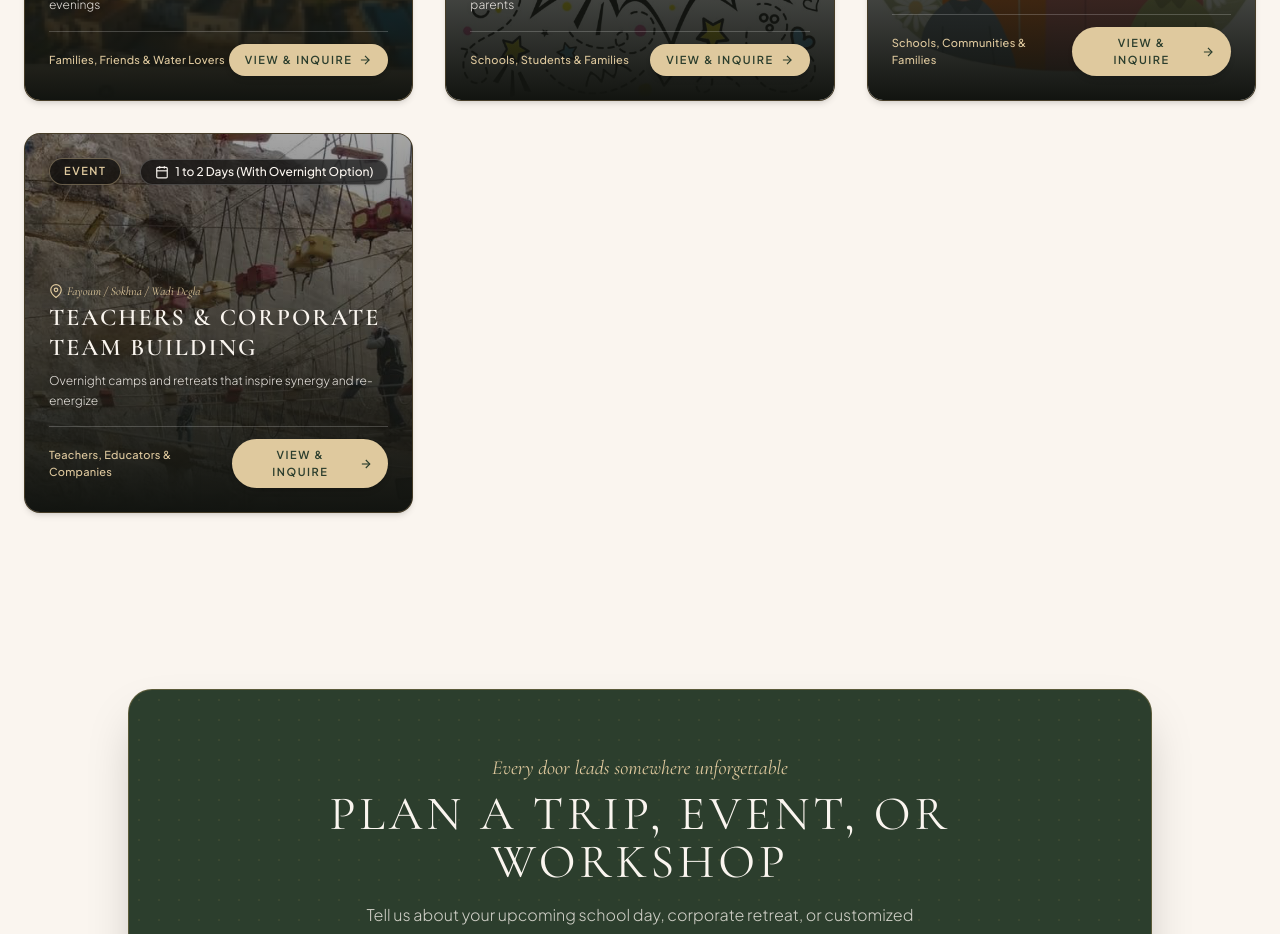
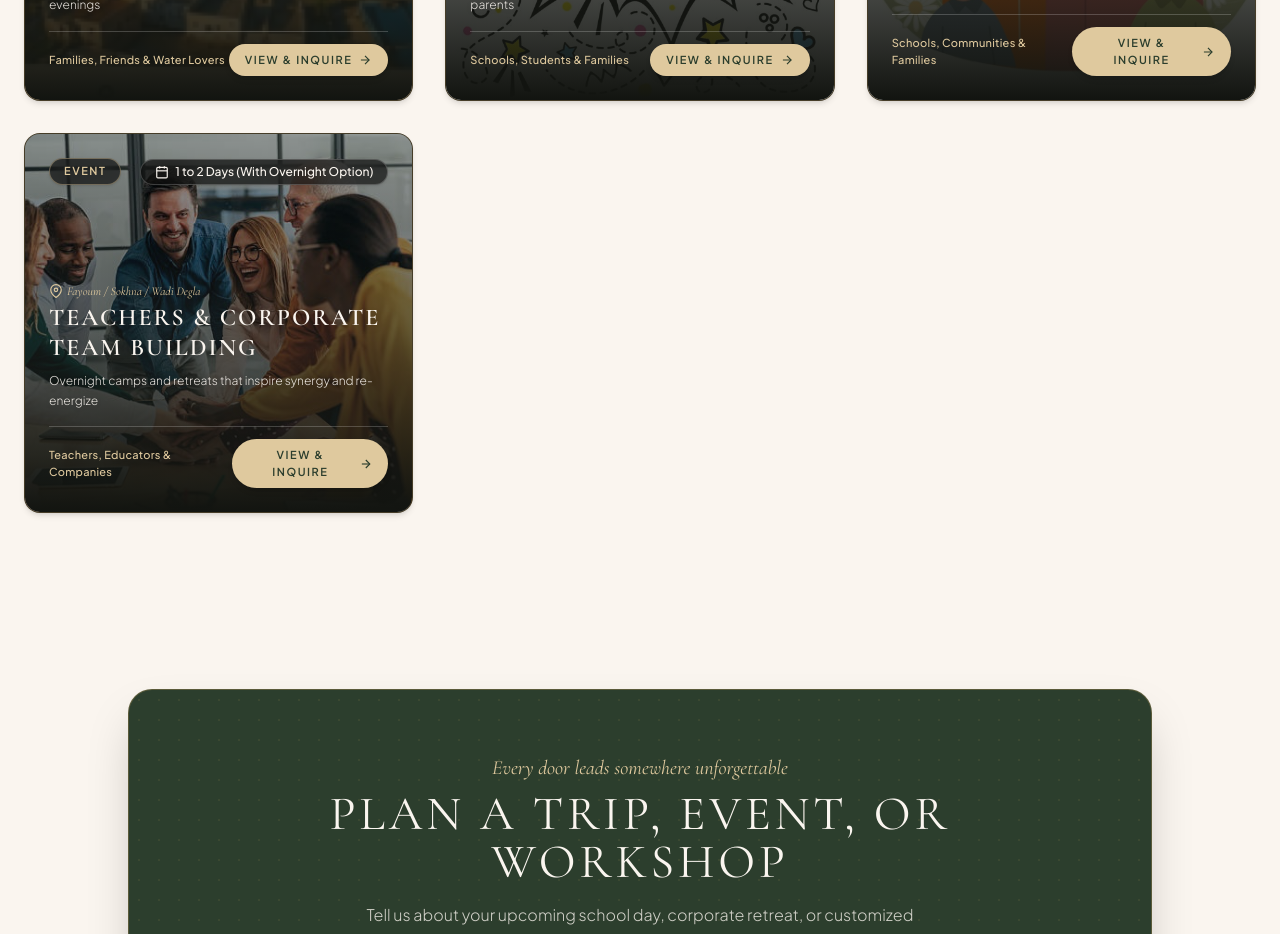
Before and after one commit to Pavlyemad2005/Hidden_Gems, a Next.js app: page / in a window 1280 px wide. Shown: the part 5380-6314 px from the top of the page. Built offline with nearby package versions, Linux system fonts and the light colour scheme.

Commit message:
Update Teachers & Corporate Team Building with official team synergy photo

```diff
--- a/src/app/page.tsx
+++ b/src/app/page.tsx
@@ -915,7 +915,7 @@ const GEMS_DATA: GemItem[] = [
     duration: "1 to 2 Days (With Overnight Option)",
     location: "Fayoum / Sokhna / Wadi Degla",
     targetAudience: "Teachers, Educators & Companies",
-    image: "/photos/mario-ropes.png",
+    image: "/photos/team-building.png",
     highlights: [
       "Customized team synergy games & strategy simulations",
       "Mindfulness, wellness, and stress-relief outdoor sessions",
```
Also changed, not shown: public/photos/team-building.png (added).
